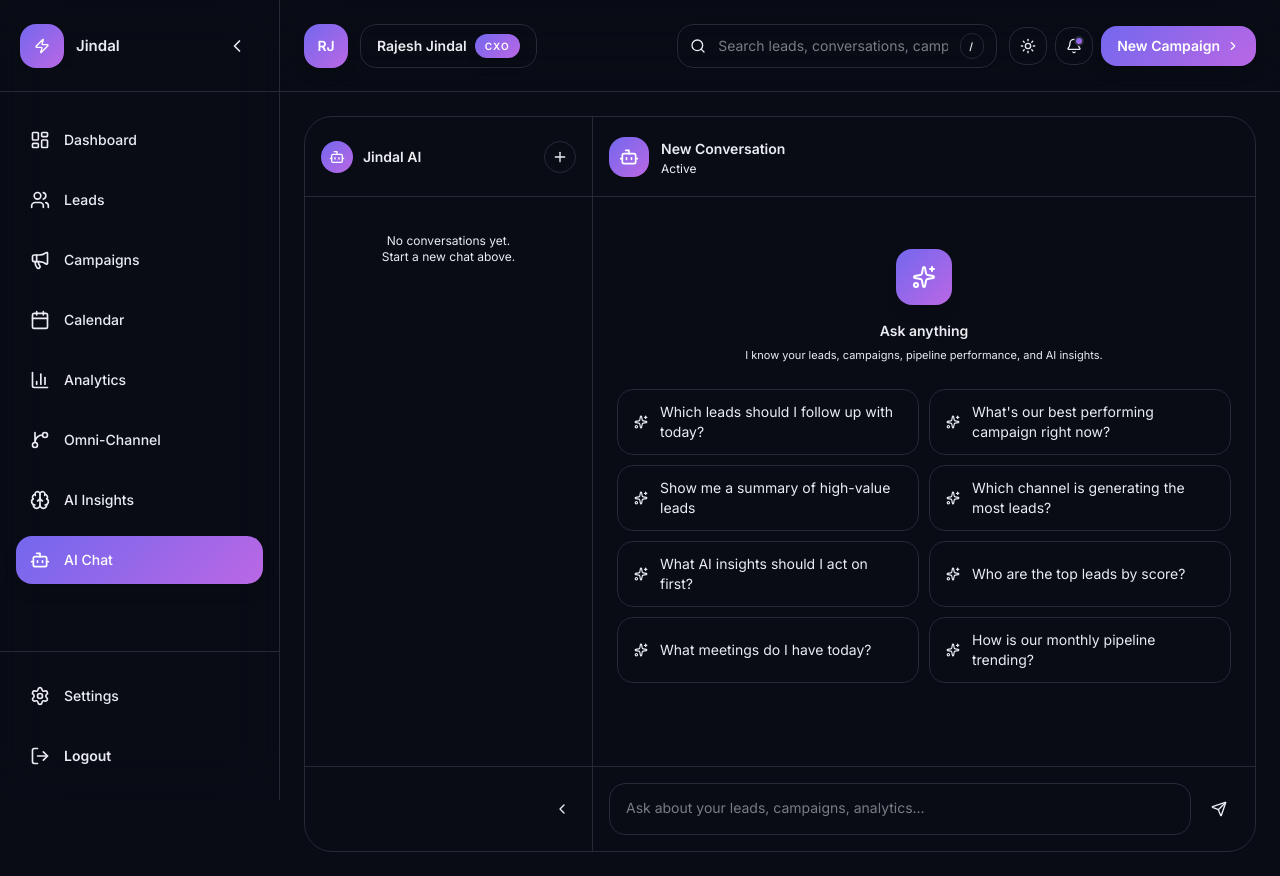
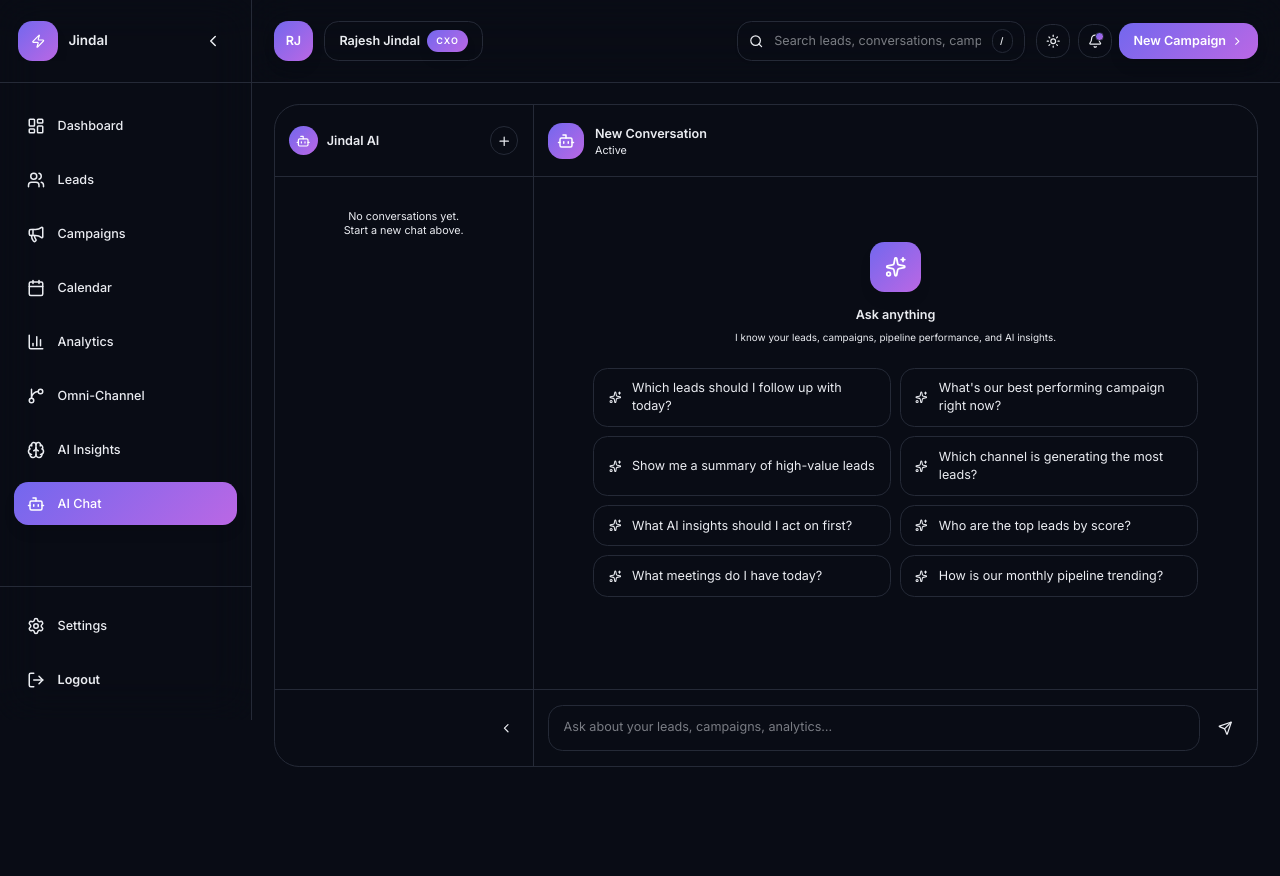
Before and after one commit to yogitha-maheswari/Jindal, a Next.js app: page /ai-chat in a window 1280 px wide. After the commit the page ends 800 px from the top, so only its background shows below. Built offline with nearby package versions, Linux system fonts and the light colour scheme.

Commit message:
Layout Fix

```diff
--- a/src/app/globals.css
+++ b/src/app/globals.css
@@ -251,6 +251,10 @@
     overflow-x: hidden;
   }
 
+  .app-zoom-90 {
+    zoom: 0.9;
+  }
+
   ::selection {
     background-color: hsl(var(--accent) / 0.2);
     color: hsl(var(--accent));
--- a/src/app/layout.tsx
+++ b/src/app/layout.tsx
@@ -18,7 +18,7 @@ export default function RootLayout({
 
   return (
     <html lang="en">
-      <body>
+      <body className="app-zoom-90">
         <QueryClientProvider client={queryClient}>
           <TooltipProvider>
             <Toaster />
```
